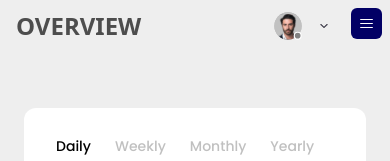
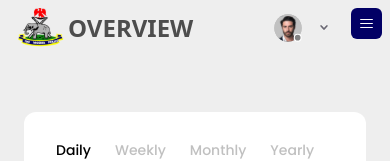
Before and after one commit to JSjags/temp-police-project, a React (Vite) app: page /dashboard/overview in a window 390 px wide. Shown: the top 161 px of the page. Built offline with nearby package versions, Linux system fonts and the light colour scheme; a web font is replaced by a local one.

Commit message:
FIX: Mobile responsiveness complete.

```diff
--- a/src/components/layout/admin-layout/titlebar/TitleBar.jsx
+++ b/src/components/layout/admin-layout/titlebar/TitleBar.jsx
@@ -4,6 +4,7 @@
 import placeholder from "../../../../assets/titlebar/placeholder-avatar.svg";
 import chevron from "../../../../assets/titlebar/chevron.svg";
 import { useLocation, useNavigate } from "react-router-dom";
+import policeLogo from "../../../../assets/sidebar/police-project-logo.svg";
 
 const TitleBar = () => {
   const navigate = useNavigate();
@@ -37,6 +38,7 @@ const TitleBar = () => {
         className="flex gap-1 flex-nowrap items-center w-fit cursor-pointer"
         onClick={navigateToOverview}
       >
+        <img src={policeLogo} className="w-12 md:hidden" />
         <p className="sm:text-xl font-pt-serif uppercase text-project-light-black text-2xl font-bold">
           {generatePageTitle()}
         </p>
```
